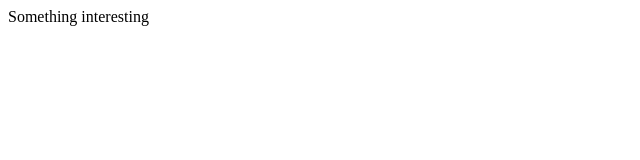
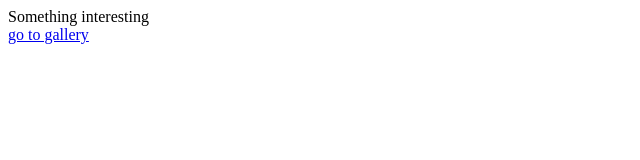
Before and after one commit to ViktoriaVSL/test, a plain HTML site: page index.html in a window 1280 px wide. Shown: the full height of the page, 0-640 px from the left. Drawn offline with Linux system fonts and the light colour scheme.

Commit message:
add link way to gallery

```diff
--- a/index.html
+++ b/index.html
@@ -8,6 +8,7 @@
 </head>
 <body>
     <header>Something interesting</header>
+    <a href="/img/gallery.html">go to gallery</a>
 
 </body>
 </html>
```
